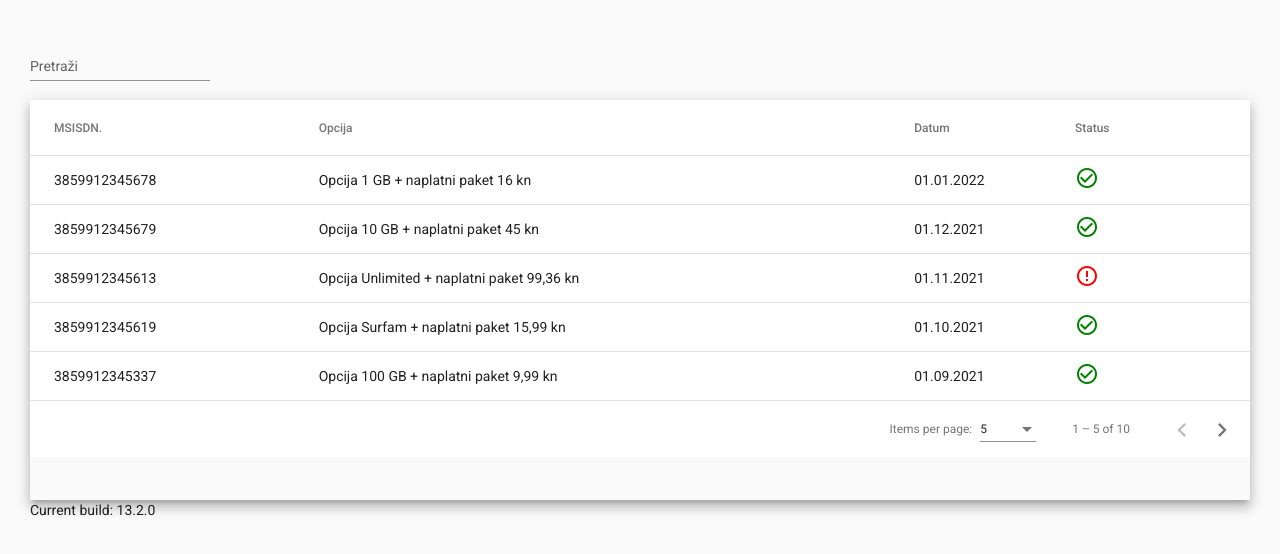
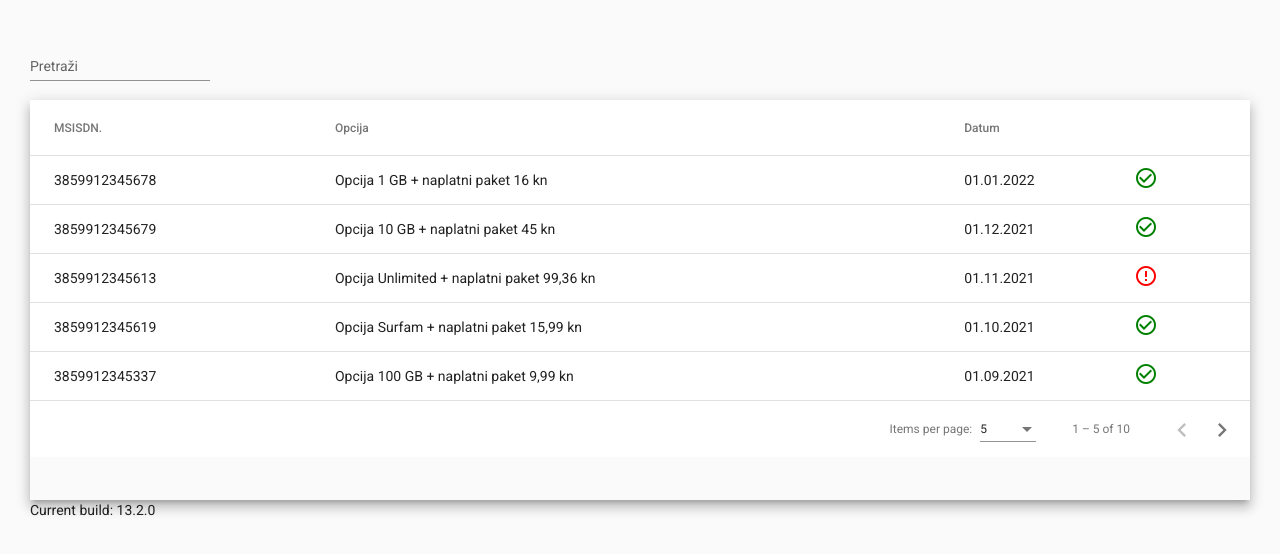
Before and after one commit to lukalik1234/angular-oausfg-1e2qqp, an Angular app: page / in a window 1280 px wide. Shown: the top 554 px of the page. Built offline with nearby package versions, Linux system fonts and the light colour scheme.

Commit message:
1 file modified

```diff
--- a/src/app/table-expandable-rows-example.html
+++ b/src/app/table-expandable-rows-example.html
@@ -31,7 +31,7 @@
 
     <!-- STATUS Column -->
     <ng-container matColumnDef="status">
-      <th mat-header-cell mat-sort-header *matHeaderCellDef>Status</th>
+      <th mat-header-cell mat-sort-header *matHeaderCellDef></th>
       <td mat-cell *matCellDef="let element">
         <div *ngIf="element.status === 'COMPLETED'">
           <mat-icon class="mat-icon-completed">check_circle_outline</mat-icon>
@@ -55,14 +55,18 @@
           <div style="padding-bottom: 1%">
             <table style="width: 100%">
               <tr>
-                <td class="expanded-row-content-table customer" >{{element.customer}}</td>
+                <td class="expanded-row-content-table customer">
+                  {{element.customer}}
+                </td>
               </tr>
               <tr>
                 <td class="expanded-row-content-table">OIB: {{element.oib}}</td>
               </tr>
               <tr>
-              <td class="expanded-row-content-table">Billing account: {{element.billingAccount}}</td>
-            </tr>
+                <td class="expanded-row-content-table">
+                  Billing account: {{element.billingAccount}}
+                </td>
+              </tr>
             </table>
           </div>
 
```
